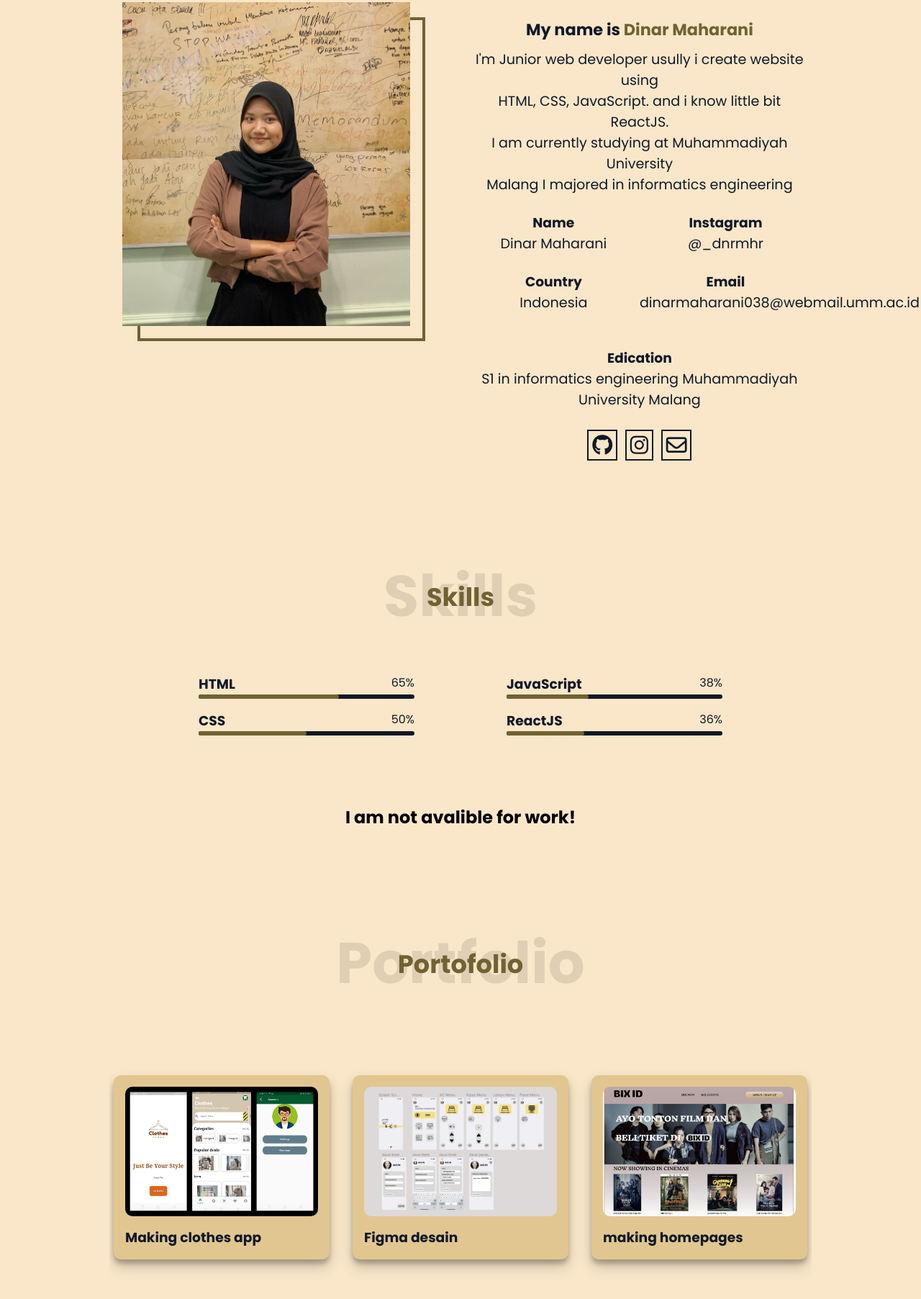
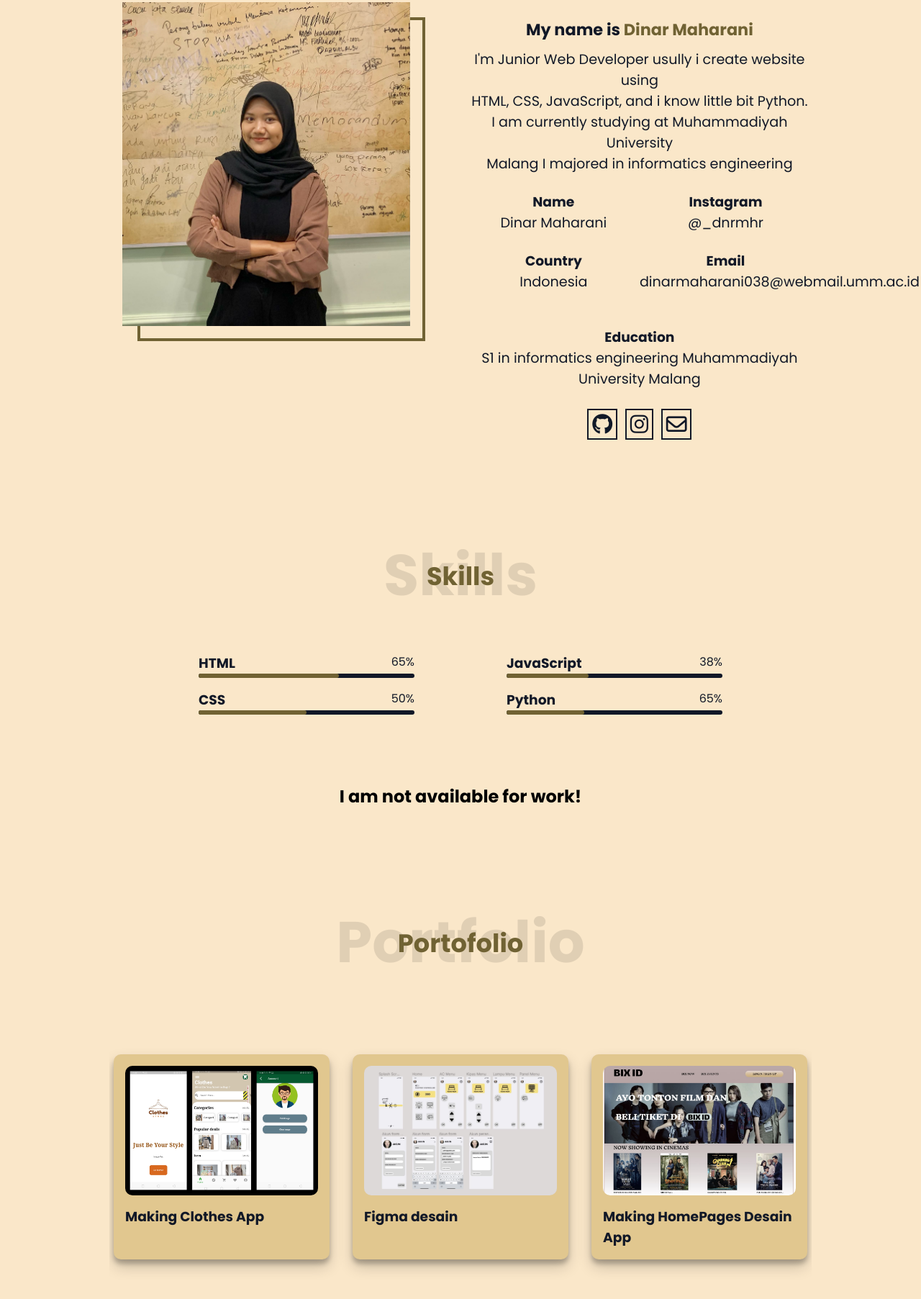
Before and after one commit to diinarmaharani/dinarMaharani, a plain HTML site: page index.html in a window 1280 px wide. Shown: the part 989-2794 px from the top of the page at 72% size. Drawn offline with Linux system fonts and the light colour scheme.

Commit message:
commit :second

```diff
--- a/index.html
+++ b/index.html
@@ -31,7 +31,7 @@
                 <div class="hero-wrap">
                     <div class="text-wrap">
                         <h2>I'm a</h2>
-                        <h1>Junior Web <br> Developer</h1>
+                        <h1>Informatics <br> Student</h1>
                         <div class="hero-btn"><a href="#">CONTACT ME</a></div>
                     </div>
                 </div>
@@ -49,8 +49,8 @@
                     <div class="text-wrap">
                         <h2>My name is <span>Dinar Maharani</span></h2>
                         <p>
-                            I'm Junior web developer usully i create website using <br> HTML, CSS, JavaScript.
-                            and i know little bit ReactJS. <br> I am currently studying at Muhammadiyah University
+                            I'm Junior Web Developer usully i create website using <br> HTML, CSS, JavaScript,
+                            and i know little bit Python. <br> I am currently studying at Muhammadiyah University
                             <br>Malang I majored in informatics engineering
                         </p>
                         <div class="info-wrap">
@@ -72,7 +72,7 @@
                             </div>
                         </div>
                         <div class="education" id="about">
-                            <h3>Edication</h3>
+                            <h3>Education</h3>
                             <p>S1 in informatics engineering Muhammadiyah University Malang</p>
                             <div class="social-media">
                                 <i class="fa-brands fa-github"></i>
@@ -108,21 +108,21 @@
                             </div>
                         </div>
                         <div class="skill-wrap">
-                            <div class="skill-title"><h3>ReactJS</h3>36%</div>
+                            <div class="skill-title"><h3>Python</h3>65%</div>
                             <div class="skill-line">
                                 <div class="react-line"></div>
                             </div>
                         </div>
                     </div>
                 </div>
-                <h2>I am not avalible for work!</h2>
+                <h2>I am not available for work!</h2>
             </section>
             <section class="portofolio-section" id="portofolio">
                 <h1>Portofolio</h1>
                 <div class="card-wrap">
                     <div class="card">
                         <img src="assets/img/fake-project-1.jpeg" alt="">
-                        <h3>Making clothes app</h3>
+                        <h3>Making Clothes App</h3>
                     </div>
                     <div class="card">
                         <img src="assets/img/fake-project-2.jpg" alt="">
@@ -130,7 +130,7 @@
                     </div>
                     <div class="card">
                         <img src="assets/img/fake-project-3.jpg" alt="">
-                        <h3>making homepages</h3>
+                        <h3>Making HomePages Desain App</h3>
                     </div>
                 </div>
             </section>
```
